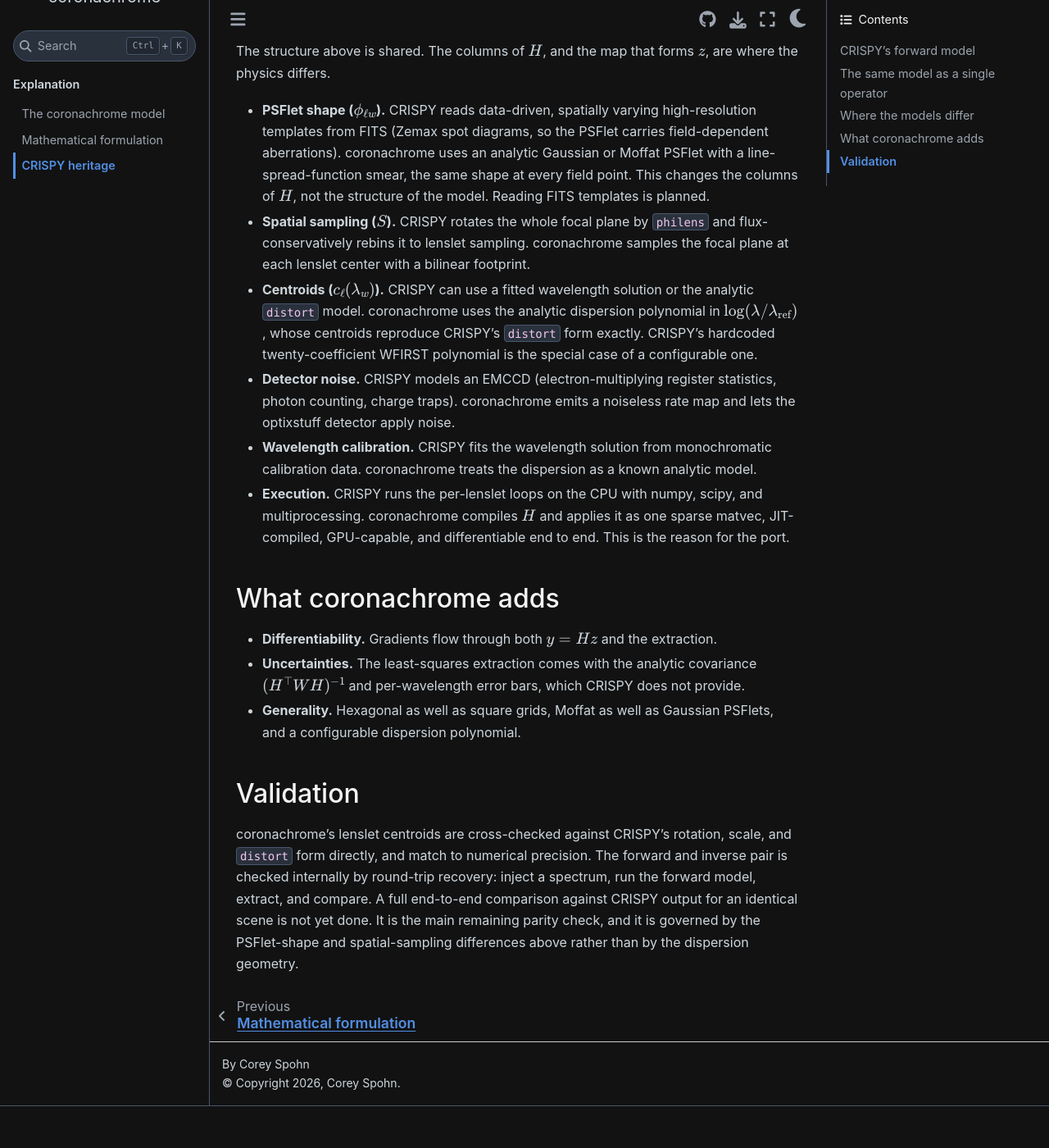
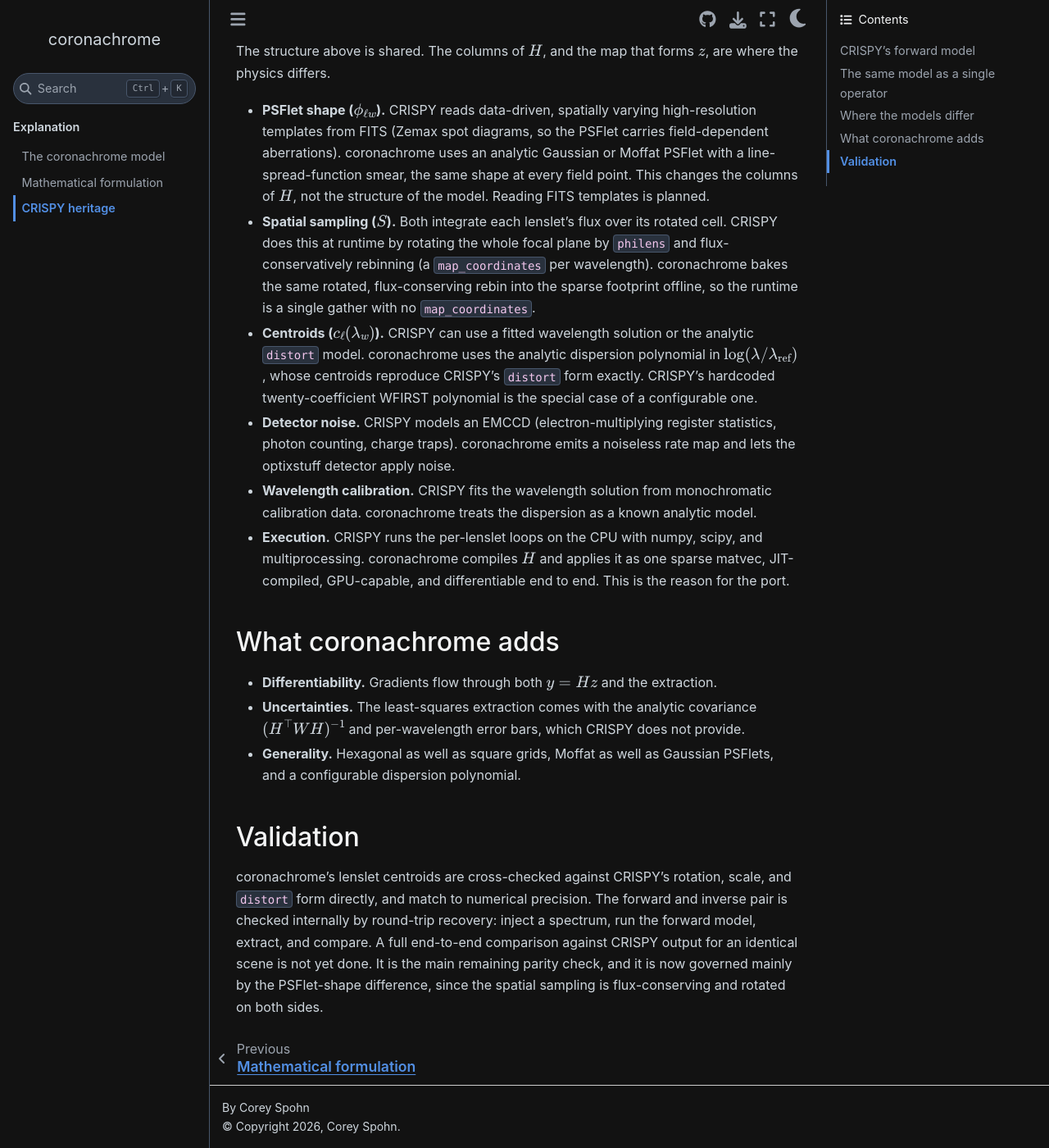
Before and after one commit to CoreySpohn/coronachrome, a Sphinx documentation site: the page built from docs/explanation/crispy_heritage.md, in a window 1280 px wide and 1400 px high, scrolled down 2510 px. Shown: the whole window at 82% size. Built offline with Sphinx 7.4.7 and the Sphinx Book theme 1.1.4, drawn with Linux system fonts in a browser that asks for light colours; pages that are not in the unit, such as notebooks, are missing from menus; before the commit the page ends 3859 px from its top, so only the background shows below that; some of the changed text lies outside the part shown.

Commit message:
docs: spatial sampling is flux-conserving and rotated

```diff
--- a/docs/explanation/crispy_heritage.md
+++ b/docs/explanation/crispy_heritage.md
@@ -74,7 +74,7 @@
 
 | CRISPY | coronachrome | relation |
 |---|---|---|
-| `processImagePlane` (rotate + rebin to lenslets) | spatial sampling $z = Sf$ | same role, $f \to z$; different sampling kernel |
+| `processImagePlane` (rotate + rebin to lenslets) | spatial sampling $z = Sf$ | same flux-conserving rotated rebin; baked into $H$ offline |
 | `propagateLenslets` loop | $y = Hz$ (`forward_spmv`) | identical operator; the loop is the matvec |
 | `hires_arrs` PSFlet templates | analytic Gaussian / Moffat PSFlet | same role, the column shape; different source |
 | `distort` / wavecal centroids | dispersion-polynomial centroids | identical for the analytic case (cross-checked) |
@@ -93,9 +93,11 @@
   PSFlet with a line-spread-function smear, the same shape at every field point. This
   changes the columns of $H$, not the structure of the model. Reading FITS templates
   is planned.
-- **Spatial sampling ($S$).** CRISPY rotates the whole focal plane by `philens` and
-  flux-conservatively rebins it to lenslet sampling. coronachrome samples the focal
-  plane at each lenslet center with a bilinear footprint.
+- **Spatial sampling ($S$).** Both integrate each lenslet's flux over its rotated
+  cell. CRISPY does this at runtime by rotating the whole focal plane by `philens`
+  and flux-conservatively rebinning (a `map_coordinates` per wavelength).
+  coronachrome bakes the same rotated, flux-conserving rebin into the sparse
+  footprint offline, so the runtime is a single gather with no `map_coordinates`.
 - **Centroids ($c_\ell(\lambda_w)$).** CRISPY can use a fitted wavelength solution or
   the analytic `distort` model. coronachrome uses the analytic dispersion polynomial
   in $\log(\lambda / \lambda_\mathrm{ref})$, whose centroids reproduce CRISPY's
@@ -126,5 +128,5 @@
 inverse pair is checked internally by round-trip recovery: inject a spectrum, run the
 forward model, extract, and compare. A full end-to-end comparison against CRISPY
 output for an identical scene is not yet done. It is the main remaining parity check,
-and it is governed by the PSFlet-shape and spatial-sampling differences above rather
-than by the dispersion geometry.
+and it is now governed mainly by the PSFlet-shape difference, since the spatial
+sampling is flux-conserving and rotated on both sides.
```
Also changed, not shown: docs/explanation/model.md (+4 -1 lines).
